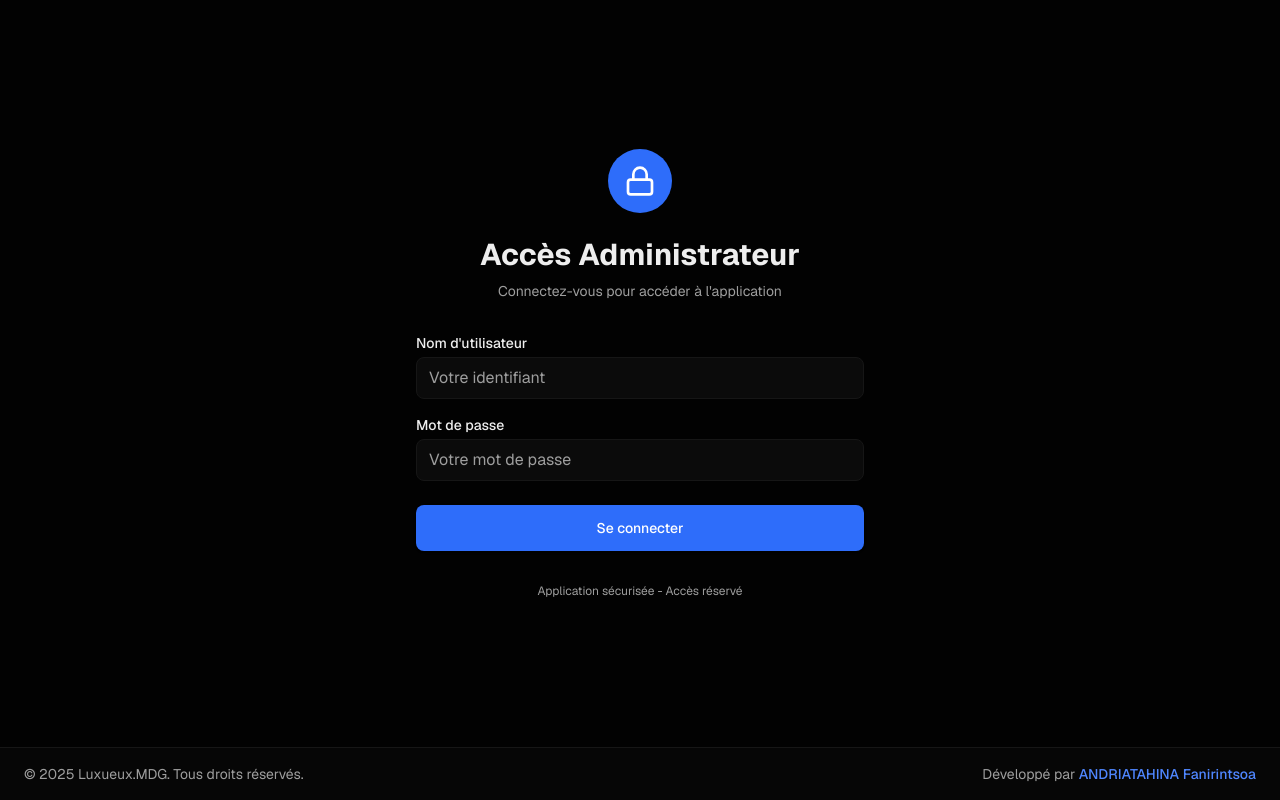
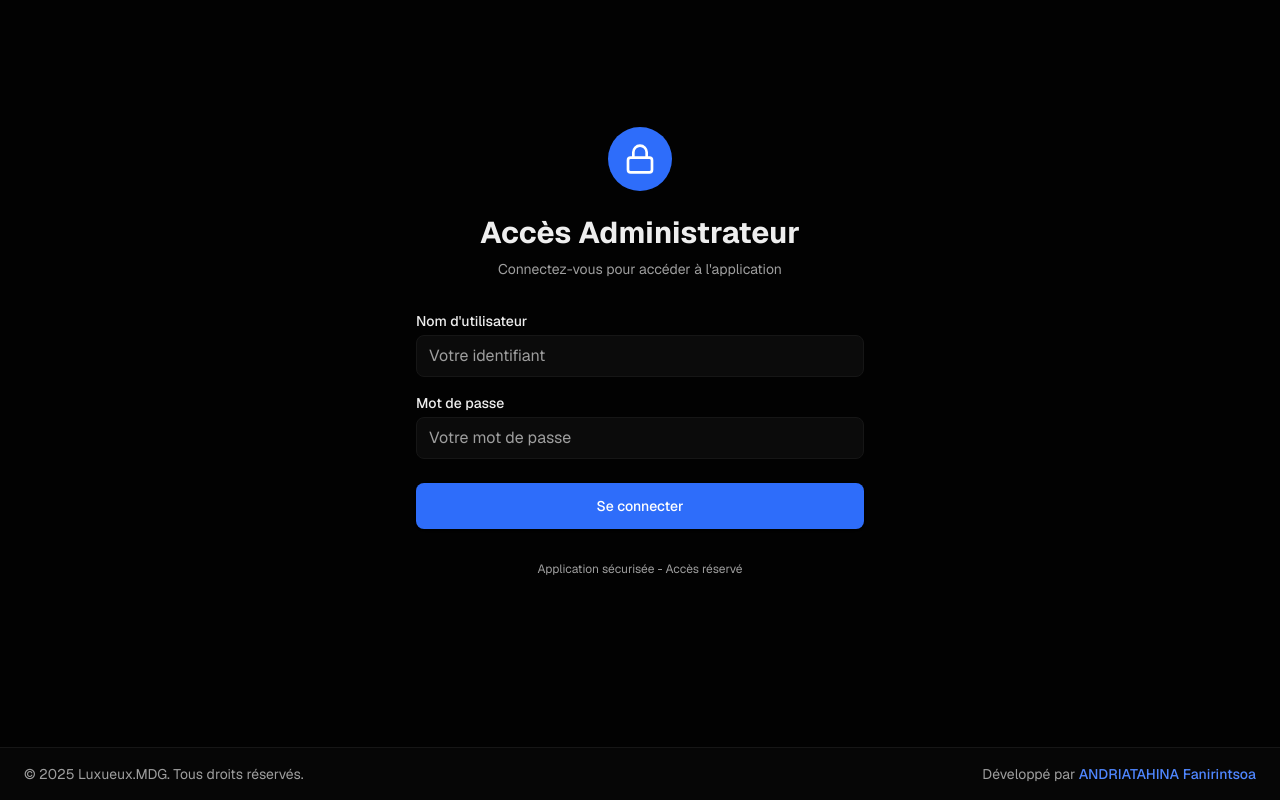
Before and after one commit to faniryandruatahina-collab/gestion-luxueux.MDG, a Next.js app: page /admin in a window 1280 px wide. Built offline with nearby package versions, Linux system fonts and the light colour scheme.

Commit message:
Update page.tsx

```diff
--- a/app/admin/page.tsx
+++ b/app/admin/page.tsx
@@ -28,7 +28,7 @@ export default function AdminLogin() {
 
   return (
     <div className="min-h-screen bg-background flex flex-col">
-      <div className="flex-1 flex items-center justify-center px-4">
+      <div className="flex-1 flex items-center justify-center px-4 pb-24">
         <div className="max-w-md w-full space-y-8">
           <div className="text-center">
             <div className="mx-auto w-16 h-16 bg-primary rounded-full flex items-center justify-center">
@@ -100,7 +100,7 @@ export default function AdminLogin() {
         </div>
       </div>
 
-      <footer className="border-t border-border bg-card py-4">
+      <footer className="border-t border-border bg-card py-4 fixed bottom-0 left-0 right-0 z-40">
         <div className="mx-auto max-w-7xl px-6">
           <div className="flex flex-col sm:flex-row justify-between items-center">
             <div className="text-sm text-muted-foreground">
```
